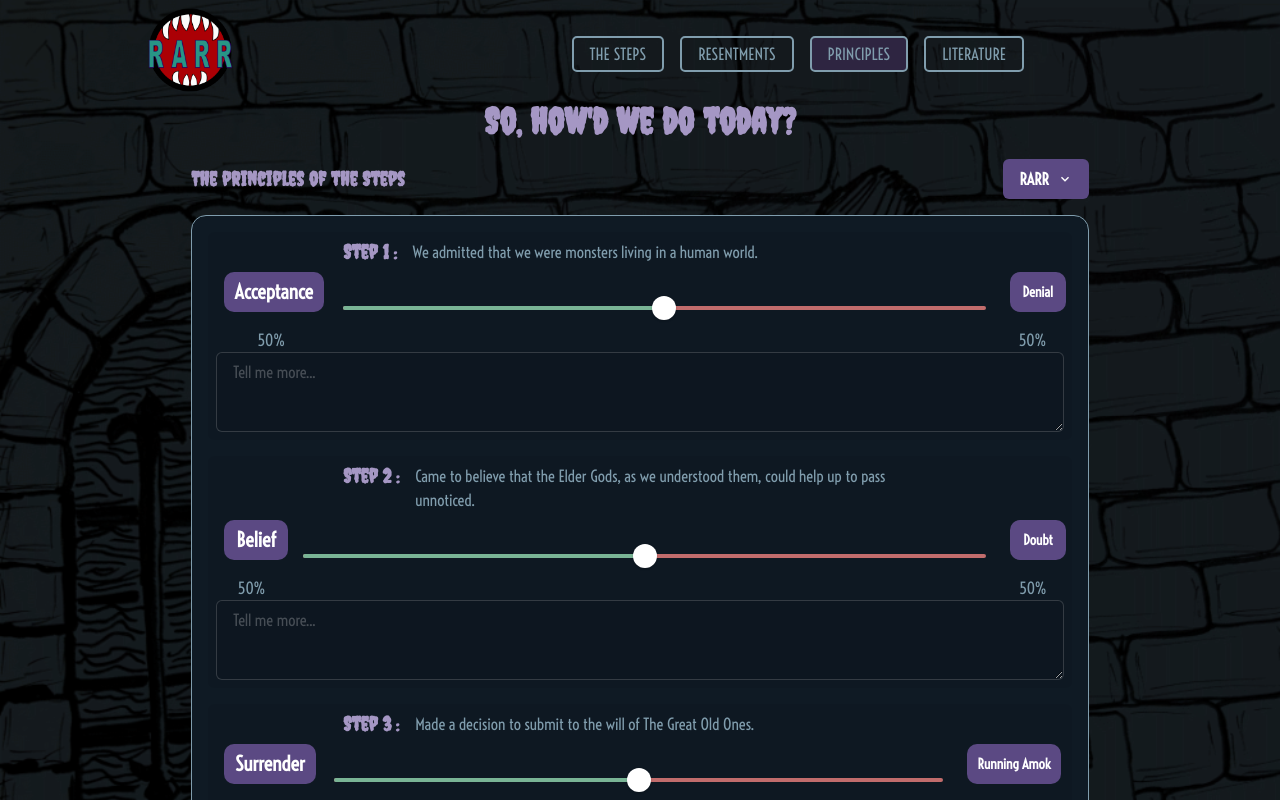
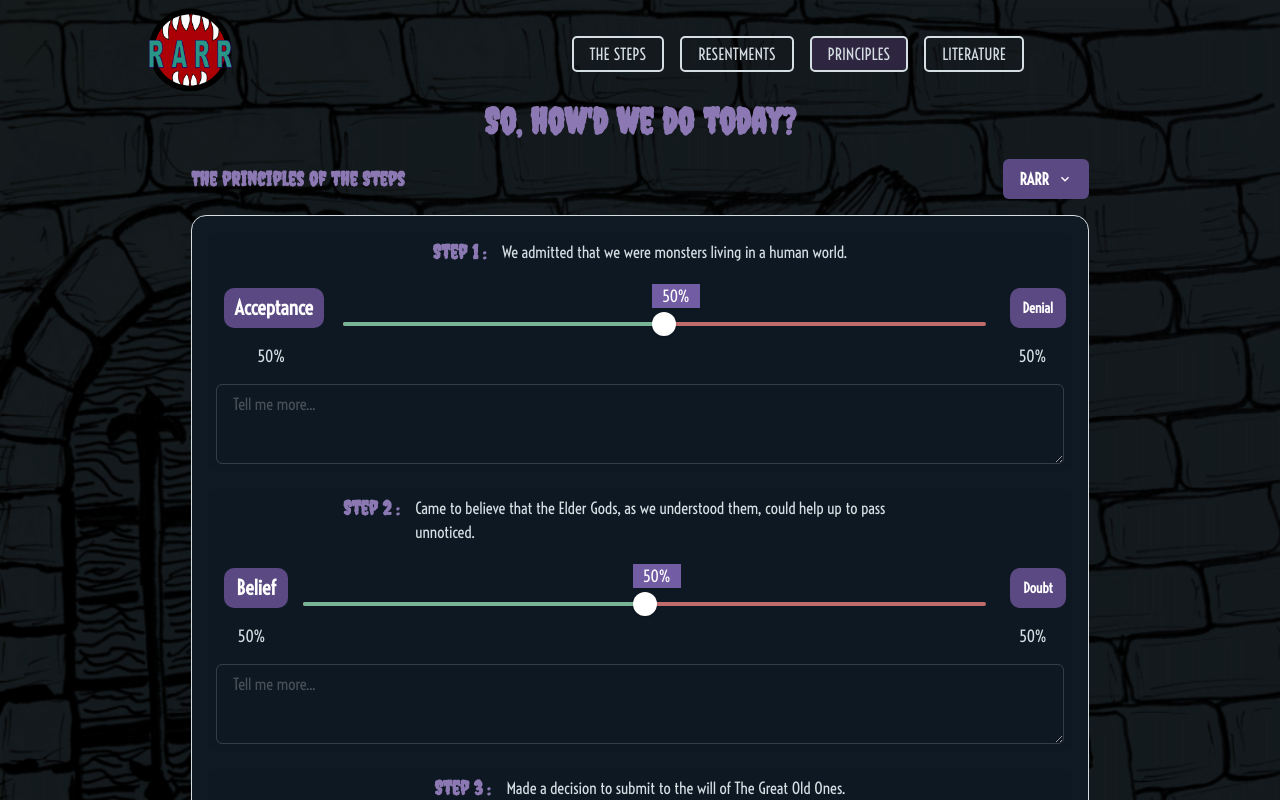
Before and after one commit to skullyflower/RARRecover, a React (Vite) app: page /principles in a window 1280 px wide. Shown: the top 800 px of the page. Built offline with nearby package versions, Linux system fonts and the light colour scheme.

Commit message:
improved readability, maybe

```diff
--- a/src/pages/principles/principles-form.tsx
+++ b/src/pages/principles/principles-form.tsx
@@ -15,6 +15,7 @@ import {
   CardHeader,
   CardBody,
   CardFooter,
+  SliderMark,
 } from "@chakra-ui/react";
 import { copyContents } from "@/bits/copyContents";
 import { OneStep, StepCheckList } from "./principles-constants";
@@ -57,6 +58,7 @@ const StepBox = ({ step, stepString, principle, opposite, value, onChange }: Ste
       bgColor={"blackAlpha.100"}
       borderRadius={6}
       p={2}>
+      <Stack gap={4}>
         <HStack
           maxW={"70%"}
           marginInline={"auto"}
@@ -93,6 +95,17 @@ const StepBox = ({ step, stepString, principle, opposite, value, onChange }: Ste
             step={5}
             value={percent}
             onChange={(val) => onChange({ ...value, percent: val })()}>
+            <SliderMark
+              value={percent}
+              textAlign="center"
+              bg="purple.500"
+              color="white"
+              mt="-10"
+              ml="-3"
+              w="12">
+              {percent}%
+            </SliderMark>
+
             <SliderTrack
               backgroundColor="red.400"
               w={3}>
@@ -127,6 +140,7 @@ const StepBox = ({ step, stepString, principle, opposite, value, onChange }: Ste
           onChange={({ target }) => onChange({ ...value, more: target.value })()}
           placeholder="Tell me more..."
         />
+      </Stack>
     </Box>
   );
 };
--- a/src/pages/resentments/resentmentForm.tsx
+++ b/src/pages/resentments/resentmentForm.tsx
@@ -120,7 +120,7 @@ const ResentmentsForm = () => {
     <Box>
       <Card
         bg="pink.900"
-        color="purple.200"
+        //color="purple.200"
         border={["none", "1px solid"]}>
         <CardHeader>
           <HStack
--- a/src/pages/steps/the-steps.tsx
+++ b/src/pages/steps/the-steps.tsx
@@ -19,7 +19,7 @@ const TheSteps = () => {
       </HStack>
       <Card
         bg="pink.900"
-        color="purple.200"
+        //color="purple.200"
         border={["none", "1px solid"]}
         p={8}>
         <OrderedList>
--- a/src/theme.ts
+++ b/src/theme.ts
@@ -127,7 +127,7 @@ const theme = extendTheme({ config }, {
       body: {
         bgImage: 'url("/images/RARR_Splash_BG.gif")',
         bg: 'gray.900',
-        color: 'gray.400',
+        color: 'gray.100',
         bgSize: '100%',
       }
     },
@@ -135,7 +135,7 @@ const theme = extendTheme({ config }, {
   components: {
     Heading: {
       baseStyle: {
-        color: 'purple.300'
+        color: 'purple.400'
       }
     },
     Button: {
```
Lines whose indentation alone changed are shown as unchanged.
